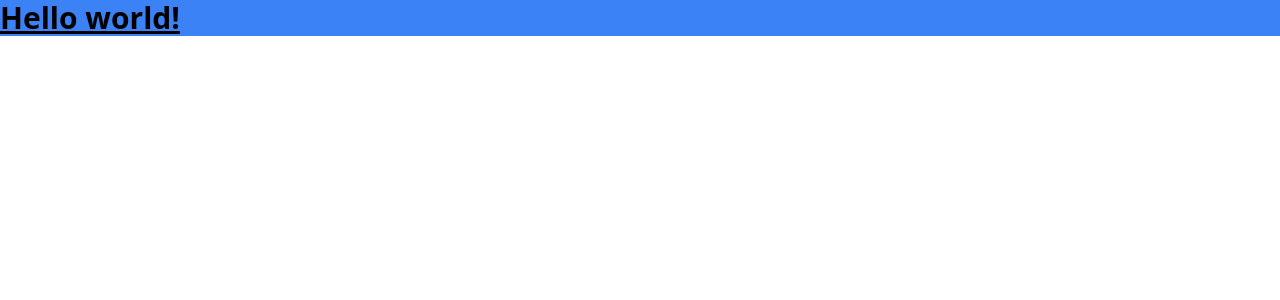
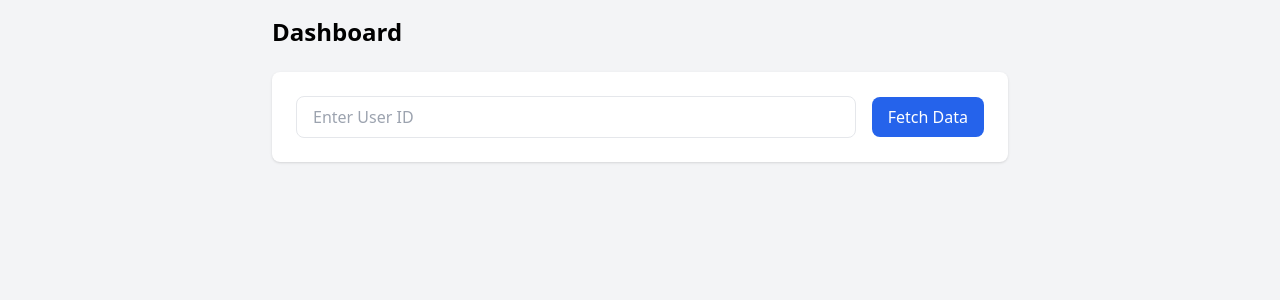
Before and after one commit to omid-ghanbaran/mahdaad-tasks, a Vue app: page / in a window 1280 px wide. Shown: the top 300 px of the page. Built offline with nearby package versions, Linux system fonts and the light colour scheme.

Commit message:
Scenario-5

```diff
--- a/src/App.vue
+++ b/src/App.vue
@@ -1,7 +1,9 @@
-<script setup></script>
-
 <template>
-  <h1 class="text-3xl font-bold underline bg-blue-500">Hello world!</h1>
+  <div class="min-h-screen bg-gray-100">
+    <UserDashboard />
+  </div>
 </template>
 
-<style scoped></style>
+<script setup>
+import UserDashboard from './components/UserDashboard.vue'
+</script>
--- /dev/null
+++ b/src/api.js
@@ -0,0 +1,16 @@
+export const fetchUserData = async (userId) => {
+  const delay = Math.random() * 1000 + 500
+  await new Promise((resolve) => setTimeout(resolve, delay))
+
+  return {
+    id: userId,
+    name: `User ${userId}`,
+    email: `user${userId}@example.com`,
+    joinDate: new Date().toISOString().split('T')[0],
+    stats: {
+      posts: Math.floor(Math.random() * 100),
+      followers: Math.floor(Math.random() * 1000),
+      following: Math.floor(Math.random() * 500),
+    },
+  }
+}
--- /dev/null
+++ b/src/components/UserDashboard.vue
@@ -0,0 +1,138 @@
+<template>
+  <div class="container mx-auto p-4 max-w-3xl">
+    <h1 class="text-2xl font-bold mb-6">Dashboard</h1>
+
+    <div class="bg-white rounded-lg shadow p-6 mb-6">
+      <div class="flex items-center gap-4">
+        <input
+          v-model="inputUserId"
+          @keyup.enter="fetchData"
+          type="text"
+          placeholder="Enter User ID"
+          class="flex-grow px-4 py-2 border rounded-lg focus:outline-none focus:ring-2 focus:ring-blue-500"
+        />
+        <button
+          @click="fetchData"
+          :disabled="isLoading"
+          class="px-4 py-2 bg-blue-600 text-white rounded-lg hover:bg-blue-700 disabled:bg-gray-400 disabled:cursor-not-allowed"
+        >
+          {{ isLoading ? 'Loading...' : 'Fetch Data' }}
+        </button>
+      </div>
+    </div>
+
+    <div v-if="error" class="bg-red-100 border-l-4 border-red-500 text-red-700 p-4 mb-6 rounded">
+      <p>{{ error }}</p>
+    </div>
+
+    <div v-if="userData" class="bg-white rounded-lg shadow overflow-hidden">
+      <div class="p-6">
+        <h2 class="text-xl font-semibold mb-4">User Information</h2>
+        <div class="grid grid-cols-1 md:grid-cols-2 gap-4">
+          <div>
+            <p class="text-gray-600">User ID:</p>
+            <p class="font-medium">{{ userData.id }}</p>
+          </div>
+          <div>
+            <p class="text-gray-600">Name:</p>
+            <p class="font-medium">{{ userData.name }}</p>
+          </div>
+          <div>
+            <p class="text-gray-600">Email:</p>
+            <p class="font-medium">{{ userData.email }}</p>
+          </div>
+          <div>
+            <p class="text-gray-600">Join Date:</p>
+            <p class="font-medium">{{ userData.joinDate }}</p>
+          </div>
+        </div>
+      </div>
+
+      <div class="bg-gray-50 p-6 border-t">
+        <h2 class="text-xl font-semibold mb-4">Statistics</h2>
+        <div class="grid grid-cols-1 md:grid-cols-3 gap-4">
+          <div class="bg-blue-50 p-4 rounded-lg">
+            <p class="text-blue-600">Posts</p>
+            <p class="text-2xl font-bold">{{ userData.stats.posts }}</p>
+          </div>
+          <div class="bg-green-50 p-4 rounded-lg">
+            <p class="text-green-600">Followers</p>
+            <p class="text-2xl font-bold">{{ userData.stats.followers }}</p>
+          </div>
+          <div class="bg-purple-50 p-4 rounded-lg">
+            <p class="text-purple-600">Following</p>
+            <p class="text-2xl font-bold">{{ userData.stats.following }}</p>
+          </div>
+        </div>
+      </div>
+    </div>
+
+    <div v-if="Object.keys(cache).length > 0" class="mt-8">
+      <h2 class="text-xl font-semibold mb-4">Cached Users</h2>
+      <div class="grid grid-cols-1 sm:grid-cols-2 md:grid-cols-3 gap-4">
+        <div
+          v-for="(cachedUser, userId) in cache"
+          :key="userId"
+          @click="((inputUserId = userId), fetchData())"
+          class="bg-white p-4 rounded-lg shadow cursor-pointer hover:bg-gray-50 transition"
+        >
+          <p class="font-medium">{{ cachedUser.name }}</p>
+          <p class="text-sm text-gray-600">ID: {{ userId }}</p>
+        </div>
+      </div>
+    </div>
+  </div>
+</template>
+
+<script setup>
+import { ref, watch } from 'vue'
+import { fetchUserData } from '@/api'
+
+const inputUserId = ref('')
+const userData = ref(null)
+const isLoading = ref(false)
+const error = ref(null)
+const cache = ref({})
+let currentRequestId = 0
+
+const fetchData = async () => {
+  const userId = inputUserId.value.trim()
+  if (!userId) {
+    error.value = 'Please enter a User ID'
+    return
+  }
+
+  if (cache.value[userId]) {
+    userData.value = cache.value[userId]
+    error.value = null
+    return
+  }
+
+  const requestId = ++currentRequestId
+  isLoading.value = true
+  error.value = null
+
+  try {
+    const data = await fetchUserData(userId)
+
+    if (requestId === currentRequestId) {
+      userData.value = data
+      cache.value[userId] = data
+    }
+  } catch (err) {
+    if (requestId === currentRequestId) {
+      error.value = `Failed to fetch user data: ${err.message}`
+    }
+  } finally {
+    if (requestId === currentRequestId) {
+      isLoading.value = false
+    }
+  }
+}
+
+watch(inputUserId, (newVal, oldVal) => {
+  if (newVal && newVal !== oldVal) {
+    fetchData()
+  }
+})
+</script>
--- a/src/stores/counter.js
+++ /dev/null
@@ -1,12 +0,0 @@
-import { ref, computed } from 'vue'
-import { defineStore } from 'pinia'
-
-export const useCounterStore = defineStore('counter', () => {
-  const count = ref(0)
-  const doubleCount = computed(() => count.value * 2)
-  function increment() {
-    count.value++
-  }
-
-  return { count, doubleCount, increment }
-})
```
